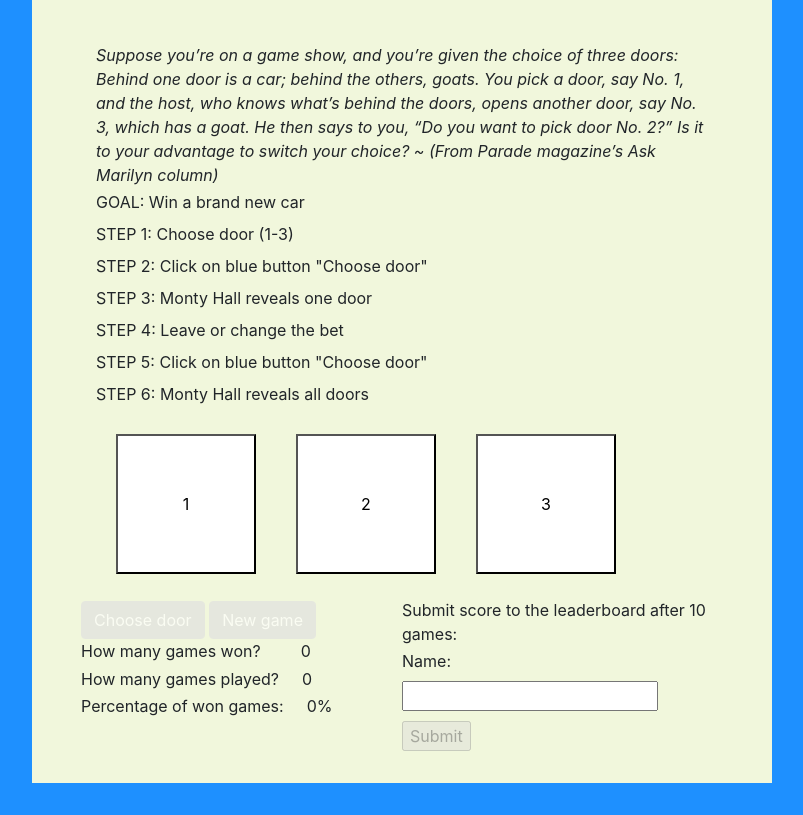
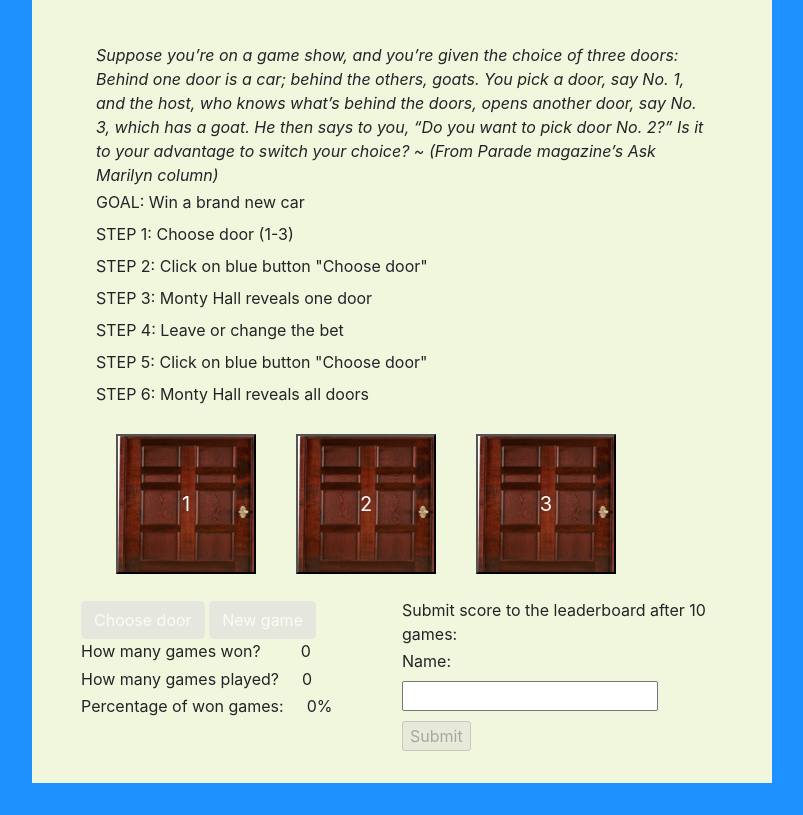
Before and after one commit to AdamczykMaciej/PUZ, a Python web app: template templates/index.html in a window 1280 px wide. Shown: the part 33-848 px from the top of the page, without its empty margins (238-1041 px from the left). Run offline with Jinja, Linux system fonts and the light colour scheme; the template is opened without the code that fills it, so the values that code supplies are empty; some libraries are stand-ins or nearby versions; some web fonts are replaced.

Commit message:
Upgraded layout to images, columns, added animations

```diff
--- a/static/css/main.css
+++ b/static/css/main.css
@@ -2,6 +2,8 @@
     -webkit-box-sizing: border-box;
     -moz-box-sizing: border-box;
     box-sizing: border-box;
+    /*cursor: url(../images/cursor.png), auto;*/
+
 }
 
 body {
@@ -64,14 +66,20 @@ img {
 }
 
 .box{
+color: white;
+font-size: 20px;
 height:140px;
 width:140px;
-margin: 20px;
-margin-bottom: 0px;
 content: '';
-cursor: pointer;
 background-color: white;
 display: inline-block;
+background-image:url(../images/door.png) !important;
+background-repeat:no-repeat;
+background-size: 140px;
+}
+
+button:not(:disabled){
+cursor: pointer;
 }
 
 #container2{
@@ -99,3 +107,30 @@ clear: both;
 margin-right: 0px;
 margin-left: 0px;
 }
+
+.box
+{
+  background-color: white;
+
+  transform-origin: left;
+  /*Speed of the Door animation*/
+  transition: all 0.5s ease-in-out;
+}
+
+.boxOpen
+{
+  /*prespectiv creates the door open effect*/
+  transform: perspective(1200px) translateZ(0px) translateX(0px) translateY(0px) rotateY(-105deg);
+}
+
+.backDoor
+{
+background-repeat:no-repeat;
+background-position: center;
+  background-color: #333;
+  position:relative;
+  width:140px;
+  height:140px;
+  margin: 20px;
+margin-bottom: 0px;
+}
--- a/static/js/main.js
+++ b/static/js/main.js
@@ -3,18 +3,26 @@ var firstChoice = ""
 var howManyTimesPlayed = 0;
 var howManySuccesses = 0;
 var myTurn = 1;
-var inds= [0,1,2]
+var possibleIds = [1,2,3]
+var montyId = 0
+
+function toggleBox(element) {
+  element.classList.toggle("boxOpen");
+}
+
 function clickBox(el){
     document.getElementById("simulate").disabled = false;
     reset()
-    el.style.backgroundColor = "green"
+    el.style.backgroundColor = "white";
+    el.style.color = "yellow";
+    el.innerHTML = "Selected";
+//    el.style.textDecoration = "underline";
     clickedElId = el.id;
-//    console.log("clicked")
 }
 
 function reset(){
     let elements = document.getElementsByClassName("box");
-    [...elements].forEach(e=>{e.style.backgroundColor = "white"});
+    [...elements].forEach(e=>{e.style.backgroundColor = "white";e.style.color = "white"; e.style.textDecoration="unset"; e.innerHTML = e.id;});
 }
 
 function randomInteger(min, max) {
@@ -22,18 +30,26 @@ function randomInteger(min, max) {
 }
 
 function resetGame(){
-    var elements = document.getElementsByClassName("box");
+    let elements = document.getElementsByClassName("box");
+    let backDoors = document.getElementsByClassName("backDoor");
+    [...backDoors].forEach(e=>{e.style.backgroundColor = "#333"});
     [...elements].forEach(e=>{e.style.backgroundColor = "white";e.disabled=false;e.innerHTML='';});
     clickedElId = ""
     firstChoice = ""
     myTurn=1;
     document.getElementById("simulate").disabled = true;
     document.getElementById("reset").disabled = true;
-    document.getElementById("1").innerHTML = "1"
-    document.getElementById("2").innerHTML = "2"
-    document.getElementById("3").innerHTML = "3"
+    let box1 = document.getElementById("1");
+    let box2 = document.getElementById("2");
+    let box3 = document.getElementById("3");
+    box1.innerHTML = "1"
+    box2.innerHTML = "2"
+    box3.innerHTML = "3"
+    toggleBox(box1);
+    toggleBox(box2);
+    toggleBox(box3);
     document.getElementById("result").innerHTML = ""
-    inds = [0,1,2]
+    possibleIds = [1,2,3]
 }
 
 function disableBoxes(){
@@ -44,9 +60,11 @@ function disableBoxes(){
 function resultWon(priceId, leftId){
     howManySuccesses+=1;
     howManyTimesPlayed+=1;
-//            document.getElementById("result").text = "You won!";
-    document.getElementById(priceId).innerHTML = "<img src='/static/images/ferrari.png'>";
-    document.getElementById(leftId+1).innerHTML = "<img src='/static/images/goat.png'>";
+    toggleBox(document.getElementById(priceId));
+    toggleBox(document.getElementById(leftId));
+    document.getElementById("backDoor"+priceId).style.backgroundImage = "url(/static/images/ferrari.png)";
+    document.getElementById("backDoor"+leftId).style.backgroundImage = "url(/static/images/goat.png)";
+    document.getElementById("backDoor"+priceId).style.backgroundColor = "green";
     document.getElementById("won-num").innerHTML = howManySuccesses;
     document.getElementById("played-num").innerHTML = howManyTimesPlayed;
     disableBoxes();
@@ -58,8 +76,12 @@ function resultWon(priceId, leftId){
 
 function resultLost(priceId, userChoiceId){
     howManyTimesPlayed+=1;
-    document.getElementById(price).innerHTML = "<img src='/static/images/ferrari.png'>";
-    document.getElementById(userChoiceId).innerHTML = "<img src='/static/images/goat.png'>";
+    toggleBox(document.getElementById(priceId));
+    toggleBox(document.getElementById(userChoiceId));
+    document.getElementById("backDoor"+price).style.backgroundImage = "url(/static/images/ferrari.png)";
+    document.getElementById("backDoor"+userChoiceId).style.backgroundImage = "url(/static/images/goat.png)";
+    document.getElementById("backDoor"+userChoiceId).style.backgroundColor = "#DC143C"
+    document.getElementById(userChoiceId).style.backgroundColor = "#dc3545";
     document.getElementById("played-num").innerHTML = howManyTimesPlayed;
     disableBoxes();
     document.getElementById("simulate").disabled = true;
@@ -77,34 +99,37 @@ function updatePercentageOfWon(){
 
 function simulate(){
     if(myTurn===1){
-        price = randomInteger(1,3) // 0 - in the box chosen by the user, 1 - in the other box
-//        console.log("price: box:",price)
+        price = randomInteger(1,3)
         firstChoice = document.getElementById(clickedElId);
         firstChoice.disabled = true;
         let boxes = document.querySelectorAll(".box");
         let leftBoxes = [];
-
-        montyHallChoice = 0;
+        let boxIds = [1,2,3]
+        let montyHallChoice = 0;
 
         if(price === parseInt(clickedElId)){
-            inds = inds.filter(item => item !== parseInt(clickedElId-1));
-            montyHallChoice = boxes[inds[randomInteger(0,1)]];
+            possibleIds = boxIds.filter(item => item !== parseInt(clickedElId));
+            montyId  = possibleIds[randomInteger(0,1)]-1;
+            montyHallChoice = boxes[montyId];
+            possibleIds = boxIds.filter(item => item !== montyId + 1)
         }
         else{
-        // 5 to sum of ids of boxes -1 (correction for index in the array (starts from 0))
-            montyHallChoice = boxes[5-price - parseInt(clickedElId)]
+            possibleIds = boxIds.filter(item => item !== parseInt(clickedElId) && item !== price);
+            montyId =  possibleIds[0]-1
+            montyHallChoice = boxes[montyId]
+            possibleIds = boxIds.filter(item => item !== montyId + 1)
         }
-        montyHallChoice.innerHTML = "<img src='/static/images/goat.png'>";
+        toggleBox(montyHallChoice);
+        montyBackDoor = document.getElementById("backDoor"+(montyId+1));
+        montyBackDoor.style.backgroundImage = "url(/static/images/goat.png)";
         montyHallChoice.disabled = true;
         firstChoice.disabled = false;
 
         myTurn+=1;
      } else if(myTurn===2){
-        secondChoice = document.getElementById(clickedElId);
-        secondChoice.disabled = true;
         if(price === parseInt(clickedElId)){
-            leftId = inds.filter(item => item !== montyHallChoice);
-            resultWon(price, leftId[0]);
+            leftId = possibleIds.filter(item => item != price)
+            resultWon(price, leftId[0], clickedElId);
         } else{
             resultLost(price, clickedElId);
         }
@@ -147,7 +172,7 @@ function generateTable(table, data) {
     for (let key in data){
         dict.push({key:key, value: data[key]});
     }
-    //data
+  //data
   for (let element of dict) {
     let row = table.insertRow();
     for (key in element) {
--- a/templates/index.html
+++ b/templates/index.html
@@ -13,7 +13,15 @@
 <label>STEP 6: Monty Hall reveals all doors</label>
 <br>
 <div id="container2">
-<button onclick="clickBox(this)" class="box" id="1">1</button><button onclick="clickBox(this)" class="box" id="2">2</button><button onclick="clickBox(this)" class="box" id="3">3</button>
+    <div class="backDoor" id="backDoor1">
+    <button onclick="clickBox(this)" class="box" id="1">1</button>
+    </div>
+      <div class="backDoor" id="backDoor2">
+    <button onclick="clickBox(this)" class="box" id="2">2</button>
+      </div>
+      <div class="backDoor" id="backDoor3">
+    <button onclick="clickBox(this)" class="box" id="3">3</button>
+      </div>
 </div>
 <br>
 
@@ -42,7 +50,6 @@
           <input style="margin-bottom: 10px;" type="text" id="name" value=""><br>
           <input id="submit" onclick="updateLeaderboard()" type="submit" value="Submit" disabled>
         </form>
-
         <table id="leaderboard"></table>
     </div>
 </div>
```
Also changed, not shown: static/images/door.png (added), static/images/durga.jpg (deleted), static/images/naam_tamilar_flag.jpg (deleted), static/images/tiger.jpg (deleted).
